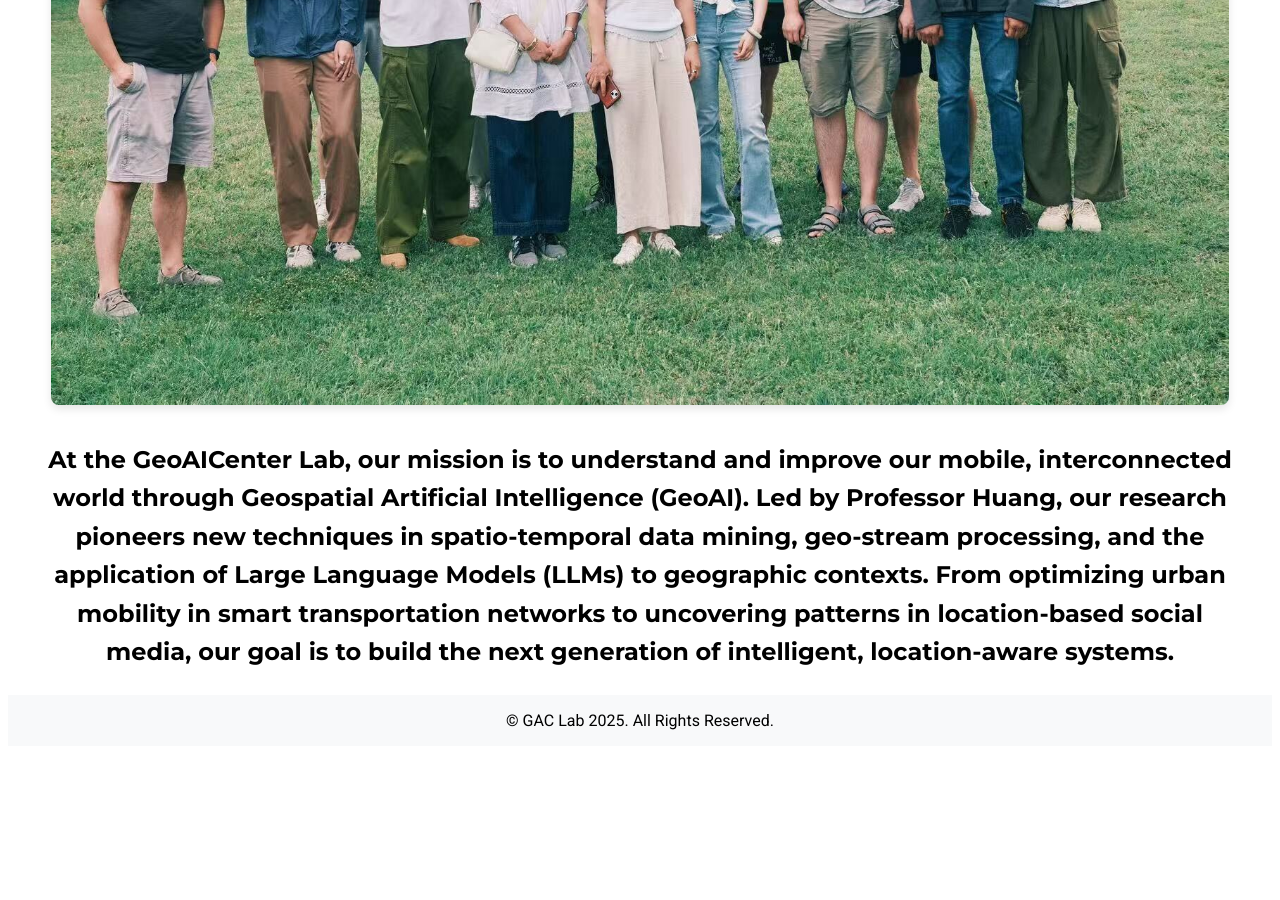
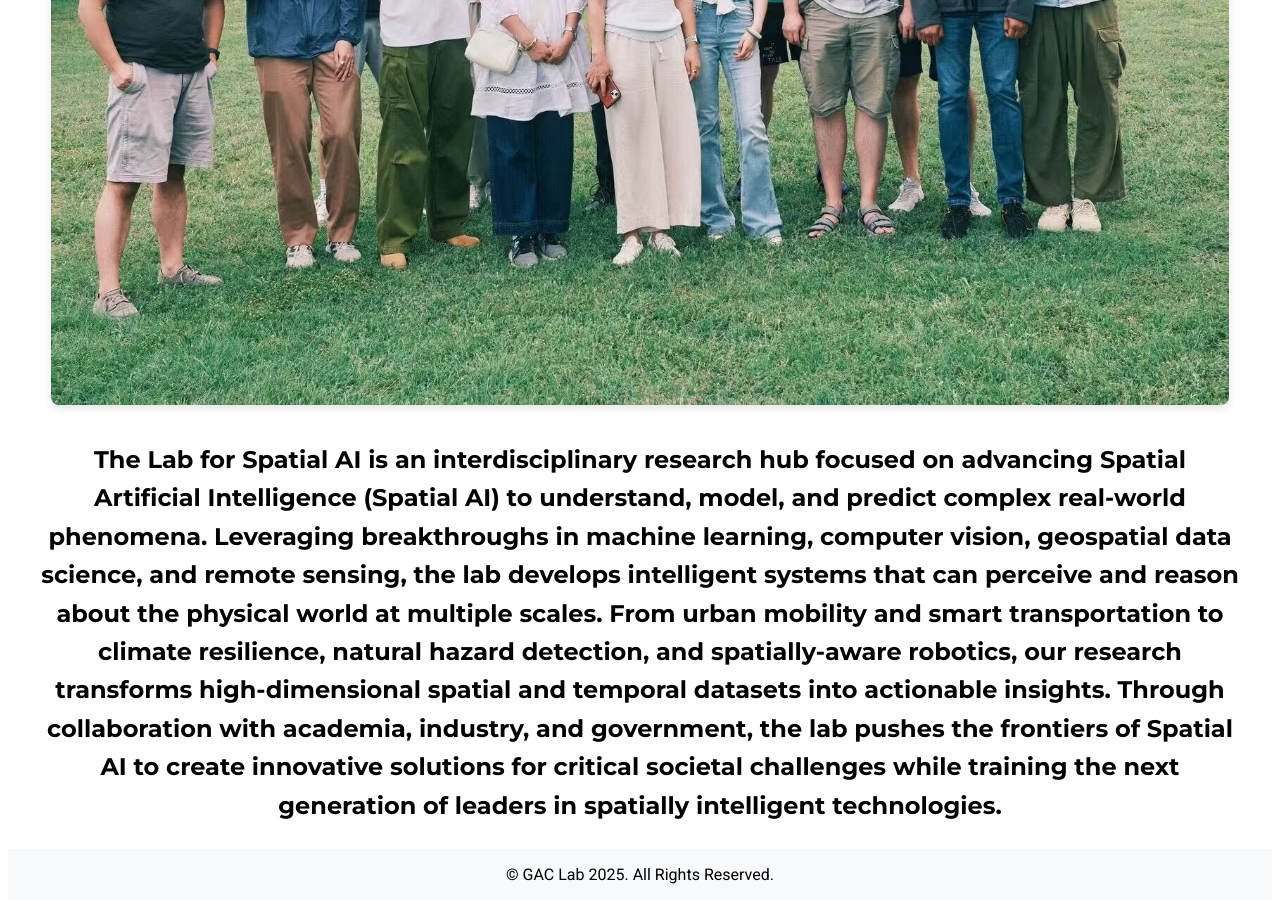
Before and after one commit to GeoAICenter/GeoAICenter.github.io, a Jekyll site: the page built from index.html, in a window 1280 px wide and 900 px high, scrolled down 635 px. Built offline with Jekyll 4.4.1, drawn with Linux system fonts in a browser that asks for light colours; before the commit the page ends 1381 px from its top, so only the background shows below that.

Commit message:
Add files via upload
Update main page and changing news's format

```diff
--- a/index.html
+++ b/index.html
@@ -1,7 +1,7 @@
 ---
 # front matter tells Jekyll to process Liquid
 layout: default
-title: GAC Lab 🌍
+title: 🌍 GAC Lab
 ---
 <!--<h1>{{"Hello "| downcase}}</h1>-->
 
@@ -10,9 +10,10 @@ title: GAC Lab 🌍
         <img src="/assets/images/featured-image.jpg" alt="GAC Lab Members">
     </div>
     <div class="description">
-        <p>At the GeoAICenter Lab, our mission is to understand and improve our mobile, interconnected world through Geospatial Artificial Intelligence (GeoAI).
-            Led by Professor Huang, our research pioneers new techniques in spatio-temporal data mining, geo-stream processing, and the application of Large Language Models (LLMs) to geographic contexts.
-            From optimizing urban mobility in smart transportation networks to uncovering patterns in location-based social media, our goal is to build the next generation of intelligent, location-aware systems.
+        <p>The Lab for Spatial AI is an interdisciplinary research hub focused on advancing Spatial Artificial Intelligence (Spatial AI) to understand, model, and predict complex real-world phenomena.
+            Leveraging breakthroughs in machine learning, computer vision, geospatial data science, and remote sensing, the lab develops intelligent systems that can perceive and reason about the physical world at multiple scales.
+            From urban mobility and smart transportation to climate resilience, natural hazard detection, and spatially-aware robotics, our research transforms high-dimensional spatial and temporal datasets into actionable insights.
+            Through collaboration with academia, industry, and government, the lab pushes the frontiers of Spatial AI to create innovative solutions for critical societal challenges while training the next generation of leaders in spatially intelligent technologies.
         </p>
     </div>
 </div>
```
Also changed, not shown: news.html (+9 -3 lines).
